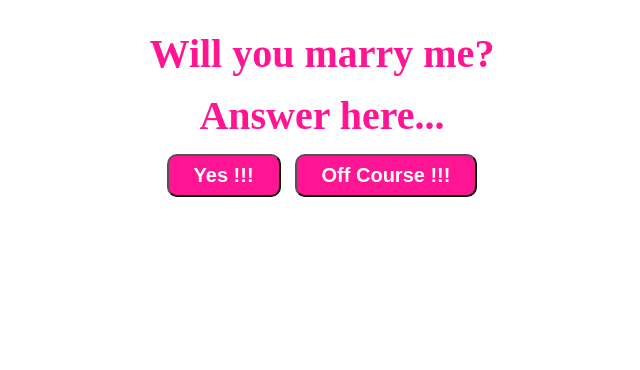
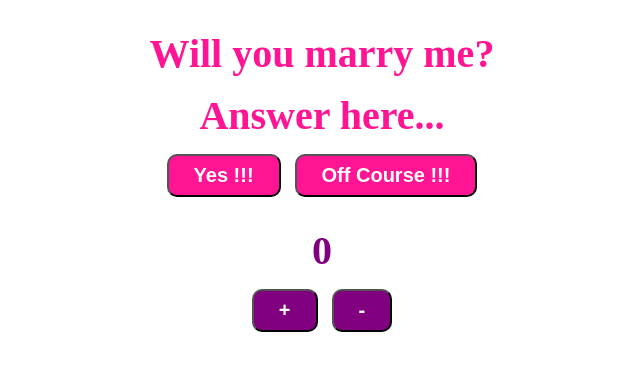
Before and after one commit to younuskhan1/To-Do-App, a plain HTML site: page index.html in a window 1280 px wide. Shown: the whole page, without its empty margins (318-958 px from the left). Drawn offline with Linux system fonts and the light colour scheme.

Commit message:
counting buttons are added

```diff
--- a/index.html
+++ b/index.html
@@ -15,6 +15,11 @@
         <button id="yes" onclick="yes()">Yes !!!</button>
         <button id="off-course" onclick="offCourse()">Off Course !!!</button>
     </div>
+    <div id="counting">
+        <p id="increase-decrease">0</p>
+        <button id="plus-button" onclick="plusButton()"> + </button>
+        <button id="minus-button" onclick="minusButton()"> - </button>
+    </div>
     <script src="./index.js"></script>
 </body>
 
--- a/index.js
+++ b/index.js
@@ -6,3 +6,17 @@ function offCourse() {
     const answer = document.getElementById("answer");
     answer.innerText = "Off Course ..."
 }
+
+let counting = 0;
+function plusButton() {
+    counting++;
+    const plusButton = document.getElementById("increase-decrease");
+    plusButton.innerText = counting;
+
+}
+function minusButton() {
+    counting--;
+    const minusButton = document.getElementById("increase-decrease");
+    minusButton.innerText = counting;
+
+}
--- a/style.css
+++ b/style.css
@@ -40,3 +40,34 @@
     font-weight: 900;
     color: white;
 }
+
+#counting {
+    text-align: center;
+    margin-top: 30px;
+}
+
+#increase-decrease {
+    color: purple;
+    font-size: 40px;
+    font-weight: 700;
+    margin-bottom: 15px;
+}
+
+#plus-button {
+    padding: 8px 25px;
+    font-size: 20px;
+    border-radius: 10px;
+    background-color: purple;
+    font-weight: 900;
+    color: white;
+    margin-right: 10px;
+}
+
+#minus-button {
+    padding: 8px 25px;
+    font-size: 20px;
+    border-radius: 10px;
+    background-color: purple;
+    font-weight: 900;
+    color: white;
+}
```
